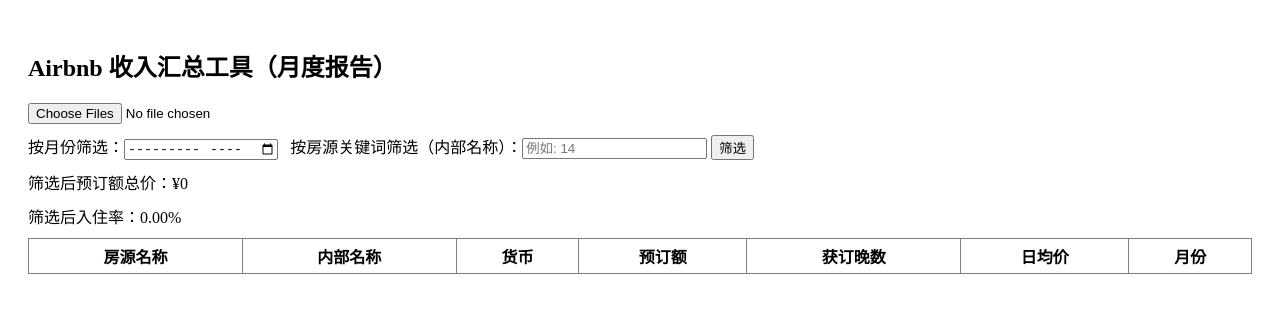
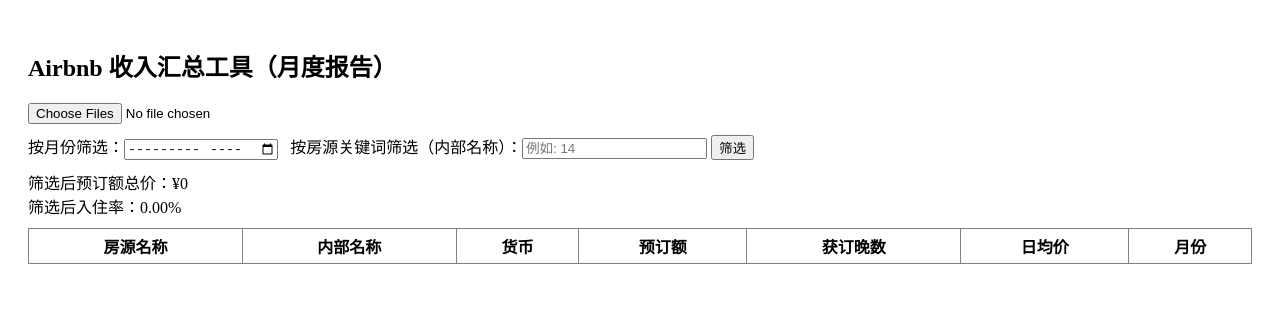
Before and after one commit to yunicaca/airbnb-income-app, a React (Create React App) app: page / in a window 1280 px wide. Shown: the top 312 px of the page. Built offline with nearby package versions, Linux system fonts and the light colour scheme.

Commit message:
fix: manually skip first row in CSV

```diff
--- a/src/App.js
+++ b/src/App.js
@@ -18,7 +18,7 @@
         const content = event.target.result;
         const lines = content.split('\n');
 
-        // 获取月份信息
+        // 从首行提取“月份”信息
         let month = '';
         const monthMatch = lines[0].match(/\d{4}-\d{2}/);
         if (monthMatch) {
@@ -30,7 +30,6 @@
           header: true,
           skipEmptyLines: true,
           complete: function (results) {
-            // 为每行添加月份字段
             const enriched = results.data.map(row => ({ ...row, '月份': month }));
             allData = [...allData, ...enriched];
             filesProcessed++;
@@ -55,18 +54,25 @@
     setFilteredData(filtered);
   };
 
+  const getDaysInMonth = (monthStr) => {
+    const [year, month] = monthStr.split('-').map(Number);
+    return new Date(year, month, 0).getDate();
+  };
+
   const totalBookingAmount = filteredData.reduce((sum, row) => {
     const amount = parseFloat(row['预订额']?.replace(/[^\d.]/g, '') || 0);
     return sum + amount;
   }, 0);
 
   const totalNights = filteredData.reduce((sum, row) => {
-    const nights = parseFloat(row['获订晚数'] || 0);
-    return sum + nights;
+    return sum + (parseInt(row['获订晚数']) || 0);
   }, 0);
 
-  const uniqueUnits = new Set(filteredData.map(row => row['房源名称'])).size;
-  const occupancyRate = uniqueUnits > 0 ? (totalNights / (uniqueUnits * 30)) * 100 : 0;
+  const uniqueListings = new Set(filteredData.map(row => row['房源名称'])).size;
+  const daysInMonth = monthFilter ? getDaysInMonth(monthFilter) : 30;
+  const occupancyRate = uniqueListings > 0
+    ? ((totalNights / (uniqueListings * daysInMonth)) * 100).toFixed(2)
+    : '0.00';
 
   return (
     <div style={{ padding: '20px' }}>
@@ -83,8 +89,10 @@
         <button onClick={handleFilter}>筛选</button>
       </div>
 
-      <div style={{ marginTop: '10px' }}>筛选后预订额总价：¥{totalBookingAmount.toLocaleString()}</div>
-      <div style={{ marginTop: '10px' }}>筛选后入住率：{occupancyRate.toFixed(2)}%</div>
+      <div style={{ marginTop: '10px' }}>
+        筛选后预订额总价：¥{totalBookingAmount.toLocaleString()}<br />
+        筛选后入住率：{occupancyRate}%
+      </div>
 
       <table border="1" cellPadding="5" style={{ marginTop: '10px', width: '100%', borderCollapse: 'collapse' }}>
         <thead>
```
